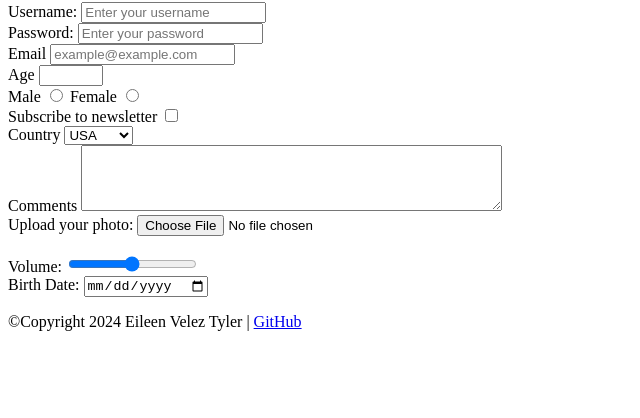
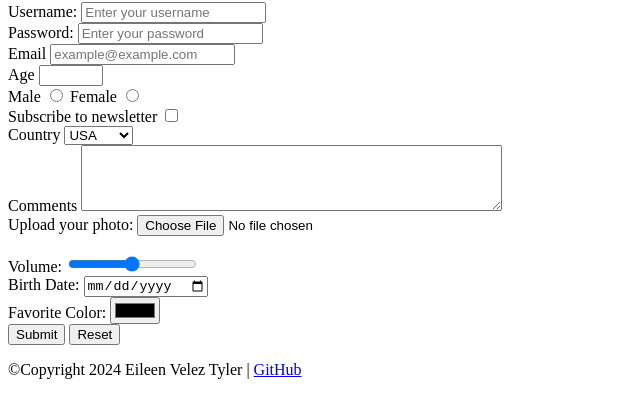
Before and after one commit to EileenVT/COMP001A.LectureActivity4, a plain HTML site: page forms.html in a window 1280 px wide. Shown: the part 166-584 px from the top of the page, without its empty margins (0-640 px from the left). Drawn offline with Linux system fonts and the light colour scheme.

Commit message:
Added fav color, submit, and reset labels and input

```diff
--- a/forms.html
+++ b/forms.html
@@ -85,6 +85,15 @@
 
             <br>
 
+            <label for="favcolor">Favorite Color:</label>
+            <input type="color" id="favcolor" name="favcolor">
+
+            <br>
+
+            <input type="submit" value="Submit">
+
+            <input type="reset" value="Reset">
+
         </form>
     </main>
 
```
